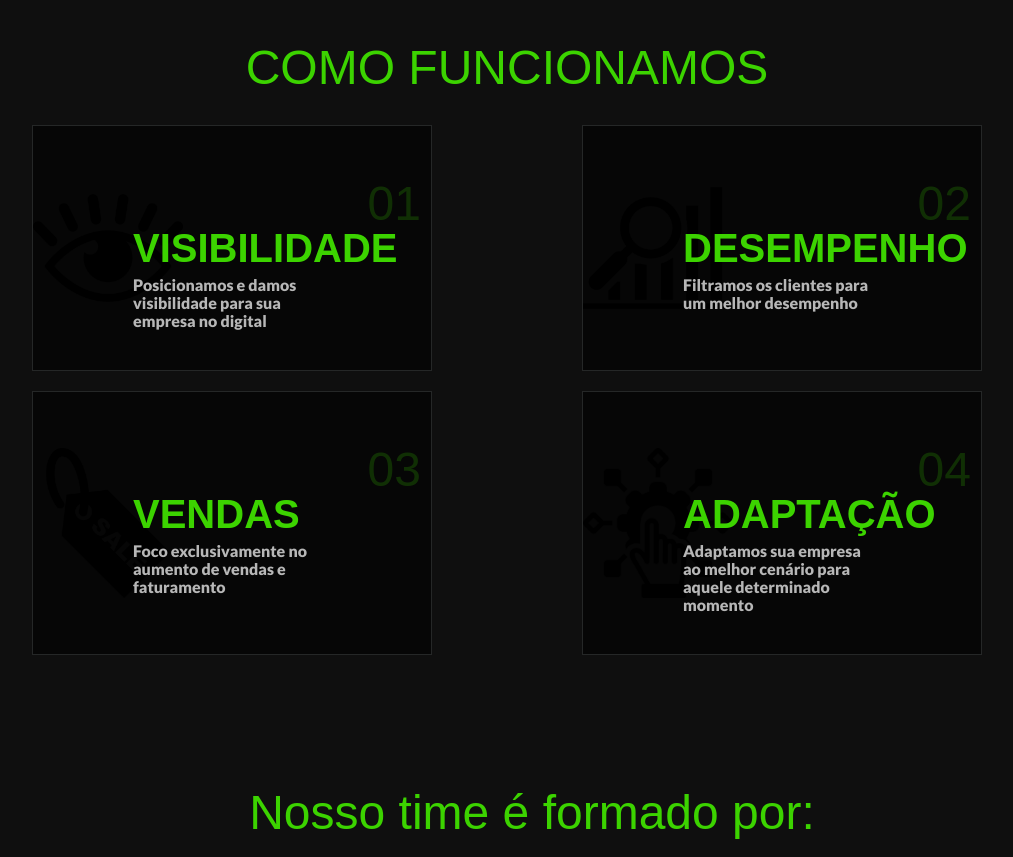
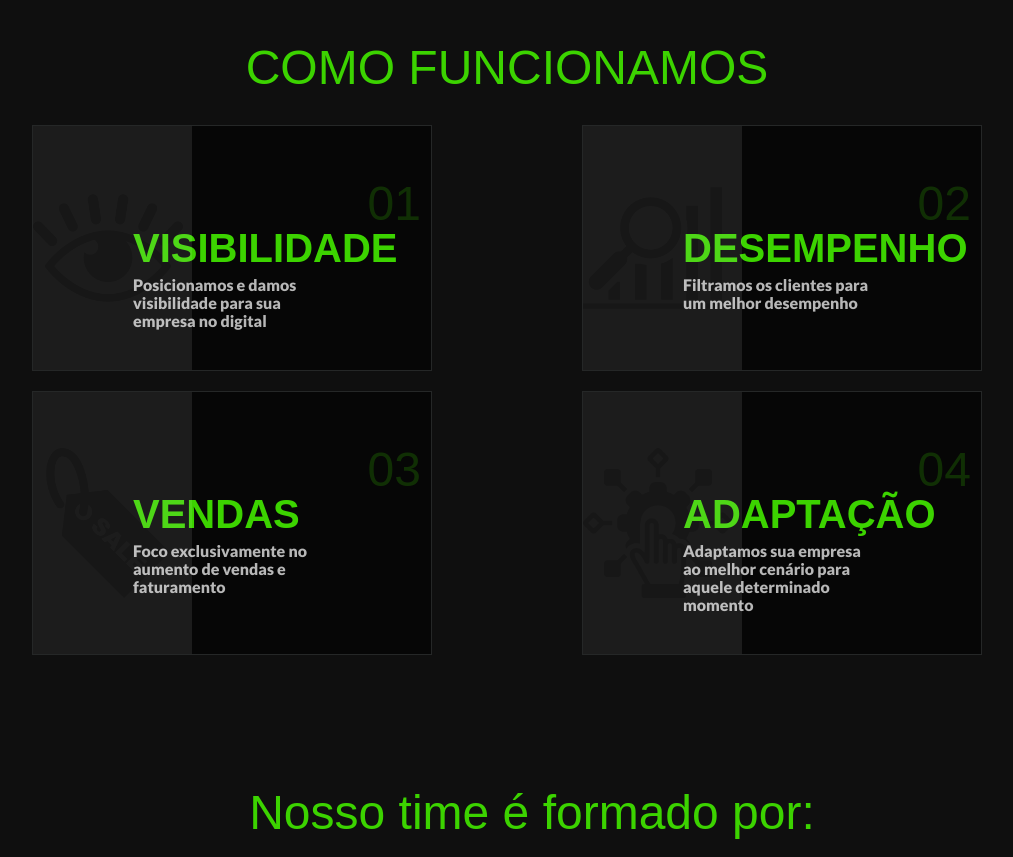
Before and after one commit to finnzao/finnzao.github.io, a plain HTML site: page index.html in a window 1280 px wide. Shown: the part 1560-2417 px from the top of the page, without its empty margins (133-1146 px from the left). Drawn offline with nearby package versions, Linux system fonts and the light colour scheme.

Commit message:
Update style.css

```diff
--- a/style.css
+++ b/style.css
@@ -411,7 +411,7 @@ body {
     height: 100%;
     left: 0;
     top: 0;
-    background: 255 255 255 / 9%;
+    background: rgb(255 255 255 / 9%);
 }
 
 /* MEMBERS */
```
